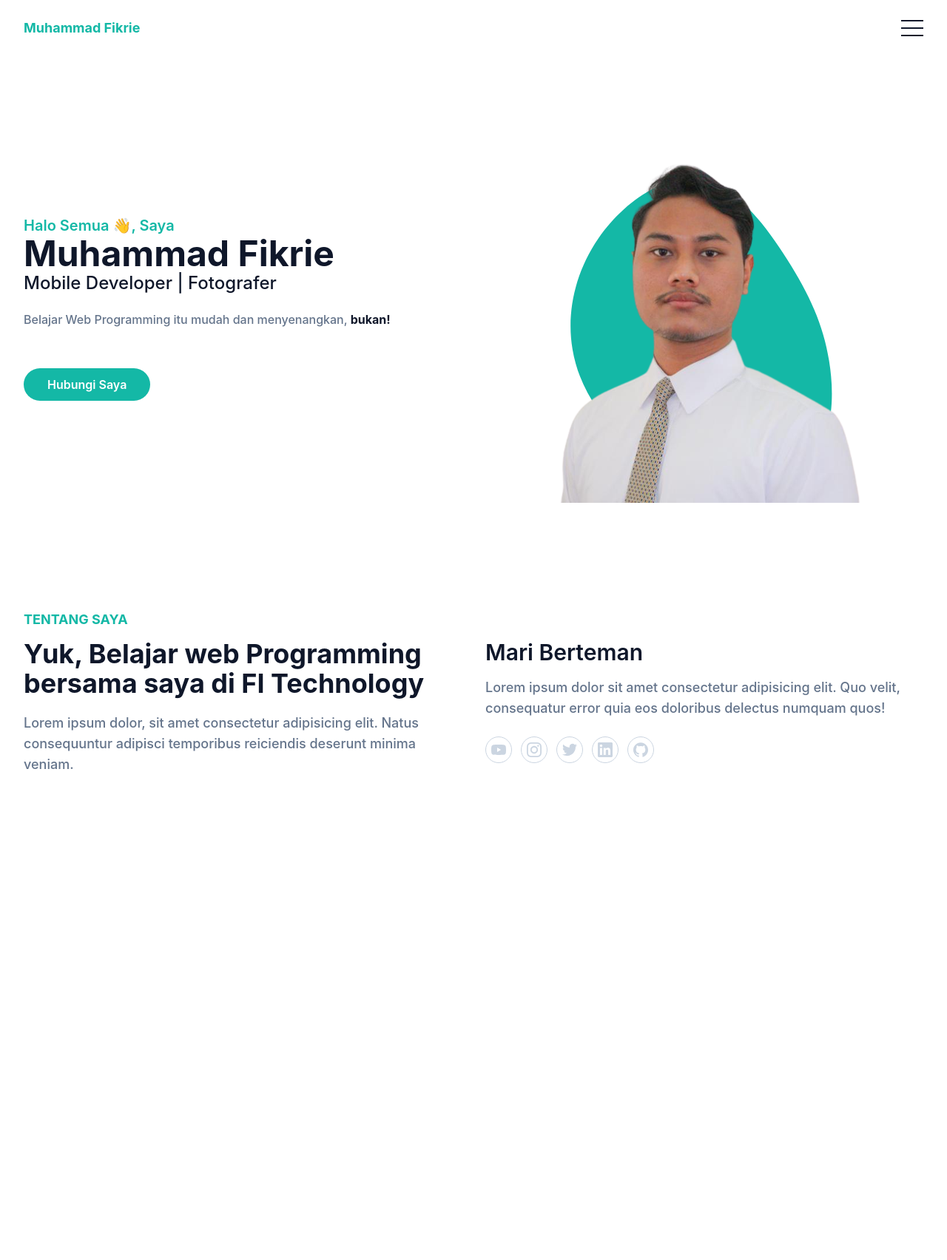
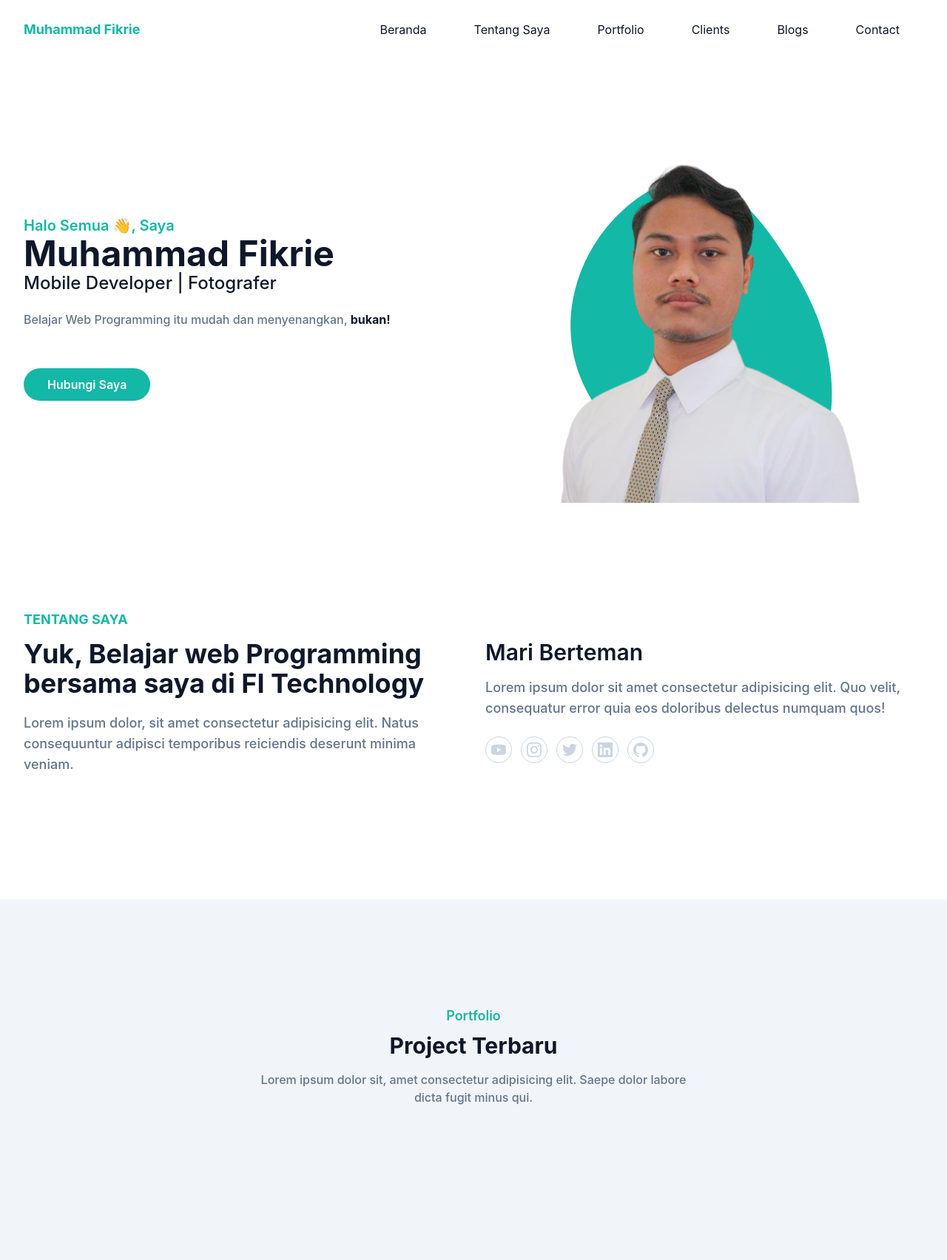
Before and after one commit to FikrTechnology/CV, a website: page pages/index.html in a window 1280 px wide. Shown: the whole page at 74% size. Before the commit the page ends 1216 px from the top, so only its background shows below. Drawn offline with Linux system fonts and the light colour scheme.

Commit message:
Create Navbar and Section Portfolio

```diff
--- a/assets/css/input.css
+++ b/assets/css/input.css
@@ -4,6 +4,12 @@
 
 body {
   font-family: "Inter", sans-serif;
+}
+
+.navbar-fixed {
+  @apply fixed z-[9999] bg-white bg-opacity-70;
+  backdrop-filter: blur(5px);
+  box-shadow: inset 0 -1px 0 0 rgba(0, 0, 0, 0.2);
 }
 
 .hamburger-line {
--- a/assets/js/script.js
+++ b/assets/js/script.js
@@ -1,6 +1,20 @@
+// Navbar Fixed
+window.onscroll = function () {
+  const header = document.querySelector("header");
+  const fixedNav = header.offsetTop;
+
+  if (window.pageYOffset > fixedNav) {
+    header.classList.add("navbar-fixed");
+  } else {
+    header.classList.remove("navbar-fixed");
+  }
+};
+
 // Hamburger
 const hamburger = document.querySelector("#hamburger");
+const navMenu = document.querySelector("#nav-menu");
 
 hamburger.addEventListener("click", function () {
   hamburger.classList.toggle("hamburger-active");
+  navMenu.classList.toggle("hidden");
 });
--- a/pages/index.html
+++ b/pages/index.html
@@ -16,11 +16,34 @@
             <a href="#home" class="font-bold text-lg text-primary block py-6">Muhammad Fikrie</a>
           </div>
           <div class="flex items-center px-4">
-            <button id="hamburger" name="hamburger" type="button" class="block absolute right-4">
+            <button id="hamburger" name="hamburger" type="button" class="block absolute right-4 lg:hidden">
               <span class="hamburger-line transition duration-300 ease-in-out  origin-top-left"></span>
               <span class="hamburger-line transition duration-300 ease-in-out"></span>
               <span class="hamburger-line transition duration-300 ease-in-out  origin-bottom-left"></span>
             </button>
+
+            <nav id="nav-menu" class="hidden absolute py-5 bg-white  shadow-lg rounded-lg max-w-[250px] w-full right-4 top-full lg:block lg:static lg:bg-transparent lg:max-w-full lg:shadow-none lg:rounded-none">
+              <ul class="block lg:flex">
+                <li class="group">
+                  <a href="#home" class="text-base text-dark py-2 mx-8 flex group-hover:text-primary">Beranda</a>
+                </li>
+                <li class="group">
+                  <a href="#home" class="text-base text-dark py-2 mx-8 flex group-hover:text-primary">Tentang Saya</a>
+                </li>
+                <li class="group">
+                  <a href="#home" class="text-base text-dark py-2 mx-8 flex group-hover:text-primary">Portfolio</a>
+                </li>
+                <li class="group">
+                  <a href="#home" class="text-base text-dark py-2 mx-8 flex group-hover:text-primary">Clients</a>
+                </li>
+                <li class="group">
+                  <a href="#home" class="text-base text-dark py-2 mx-8 flex group-hover:text-primary">Blogs</a>
+                </li>
+                <li class="group">
+                  <a href="#home" class="text-base text-dark py-2 mx-8 flex group-hover:text-primary">Contact</a>
+                </li>
+              </ul>
+            </nav>
           </div>
         </div>
       </div>
@@ -100,6 +123,28 @@
     </section>
     <!-- About Sectiom End -->
 
+    <!-- Portfolio Section Start -->
+    <section id="portfolio" class="pt-36 pb-16 bg-slate-100">
+      <div class="container">
+        <div class="w-full px-4">
+          <div class="max-w-xl mx-auto text-center mb-16">
+            <h4 class="font-semibold text-lg text-primary mb-2">Portfolio</h4>
+            <h2 class="font-bold text-dark text-3xl mb-4">Project Terbaru</h2>
+            <p class="font-medium text-md text-secondary">Lorem ipsum dolor sit, amet consectetur adipisicing elit. Saepe dolor labore dicta fugit minus qui.</p>
+          </div>
+        </div>
+
+        <div class="w-full px-4 flex flex-wrap justify-center">
+          <div class="mb-12 p-4">
+            <div class="rounded-md shadow-md overflow-hidden">
+              <img src="" alt="">
+            </div>
+          </div>
+        </div>
+      </div>
+    </section>
+    <!-- Portfolio Section End -->
+
   <script src="../assets/js/script.js"></script>
   </body>
 </html>
```
Also changed, not shown: pages/css/style.css.
